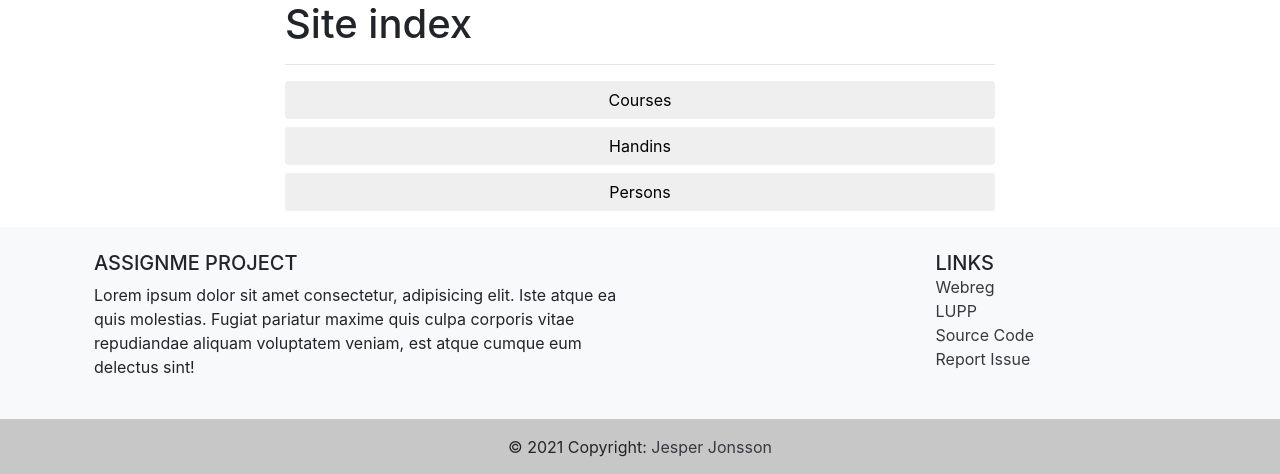
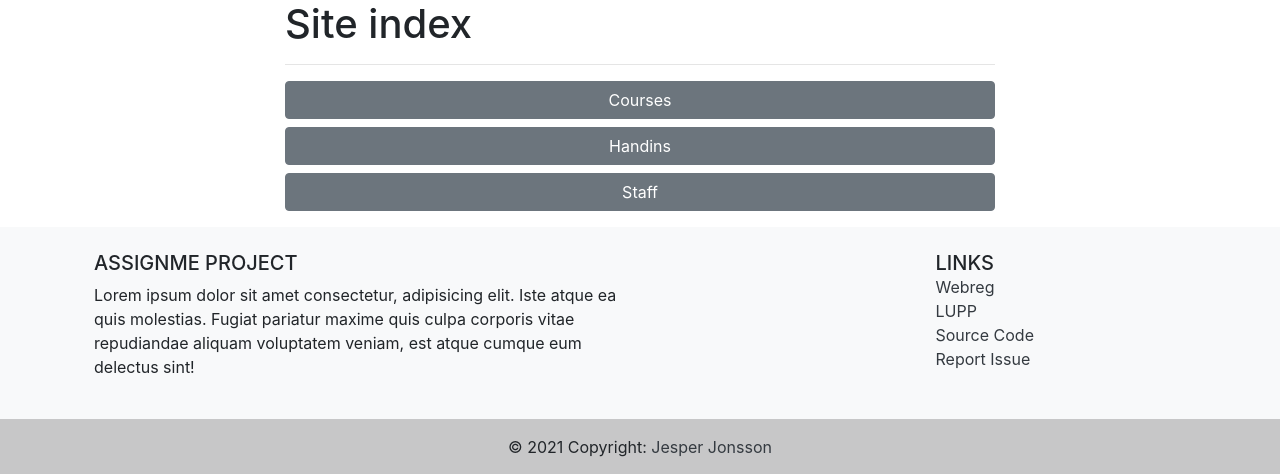
Before and after one commit to pingvine/assign-me-project, a Django app: page / in a window 1280 px wide. Shown: the part 56-530 px from the top of the page. Run offline with Django 3.2, Linux system fonts and the light colour scheme; some libraries are stand-ins or nearby versions.

Commit message:
Add links to buttons on index page

```diff
--- a/assignme/templates/index.html
+++ b/assignme/templates/index.html
@@ -4,8 +4,8 @@
     <h1>Site index</h1>
     <hr>
     <p>
-        <button type="button" class="btn btn-default btn-block">Courses</button>
-        <button type="button" class="btn btn-default btn-block">Handins</button>
-        <button type="button" class="btn btn-default btn-block">Persons</button>
+        <a role="button" class="btn btn-secondary btn-block" href="{% url 'course_index' %}">Courses</a>
+        <a role="button" class="btn btn-secondary btn-block" href="{% url 'handins_index' %}">Handins</a>
+        <a role="button" class="btn btn-secondary btn-block" href="{% url 'person_index' %}">Staff</a>
 </div>
 {% endblock %}
```
